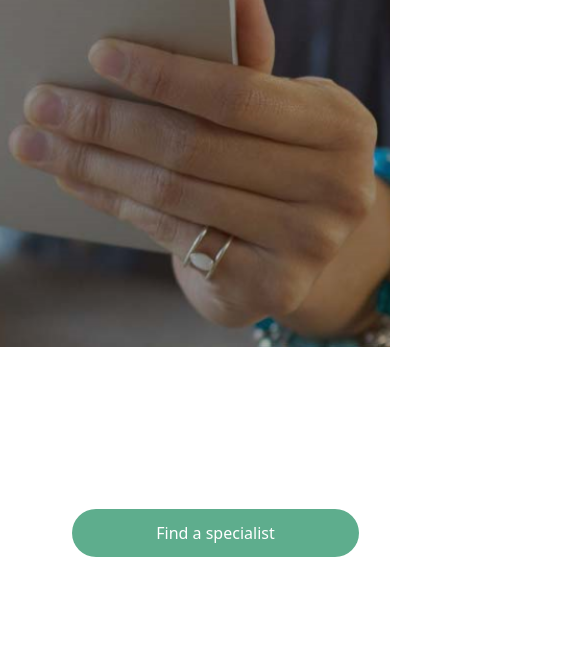
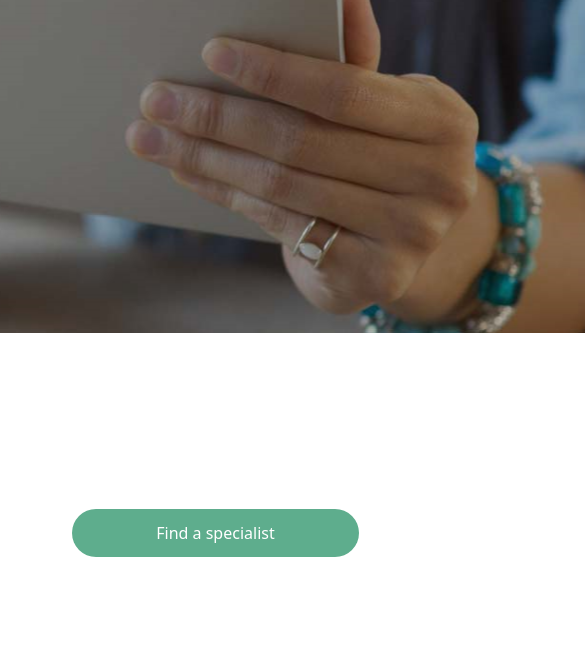
Before and after one commit to james-webdev/Plug-Play_test, a Gatsby site: page / in a window 390 px wide. Shown: the part 328-996 px from the top of the page, 585 px wide, since content can reach past the window. Built offline with nearby package versions, Linux system fonts and the light colour scheme; Gatsby itself is replaced by a stand-in of ours.

Commit message:
working on the background image and responsiveness

```diff
--- a/src/styles/global.css
+++ b/src/styles/global.css
@@ -26,11 +26,11 @@
     background-image: url(../../src/images/smallbg.png);
     background-position: center;
     background-repeat: no-repeat;
-    background-size: cover;
     height: 80vh;
     border-bottom: none;
     margin-left: 0px;
     margin-right: 0px;
+    width: 156%;
   }
 }
 
```
